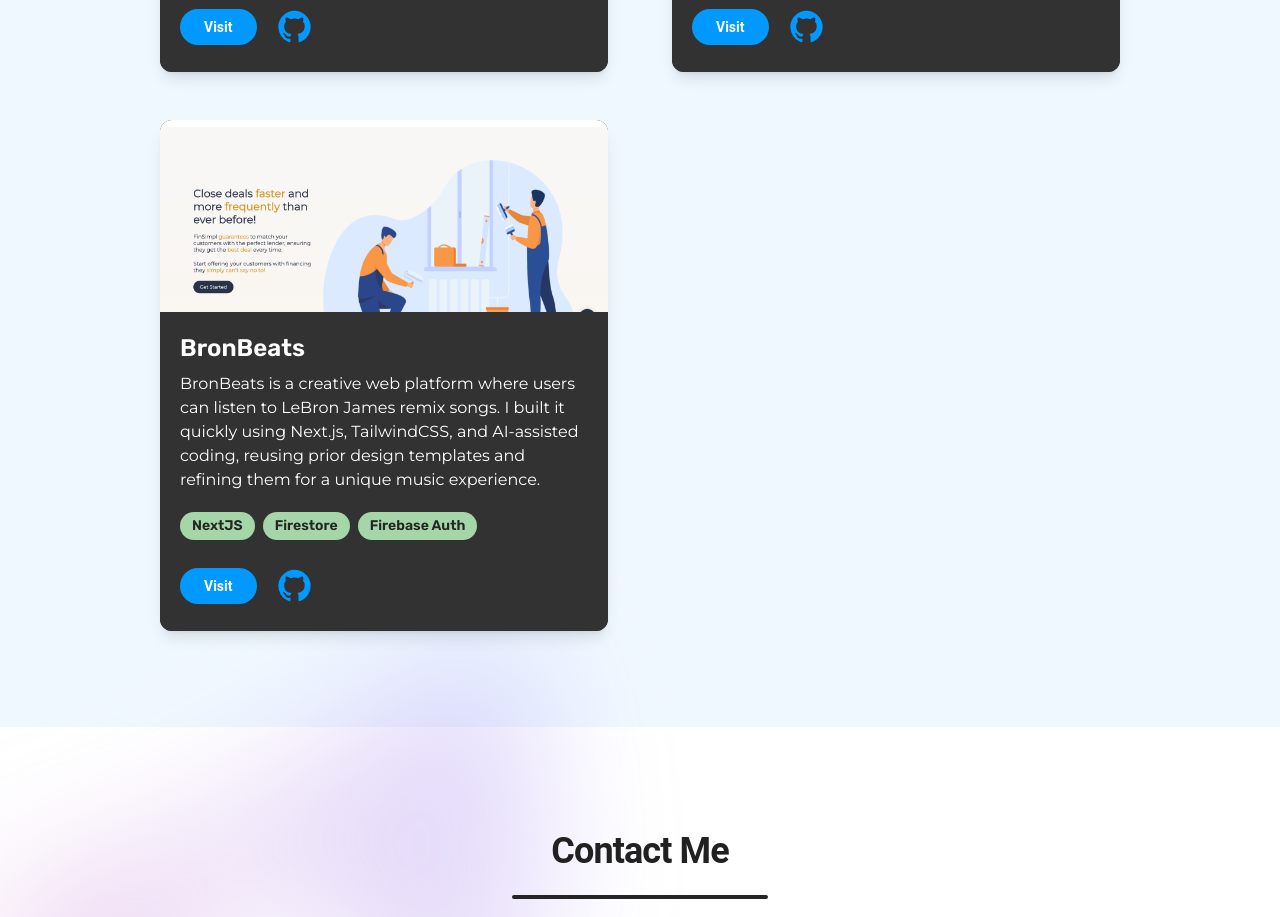
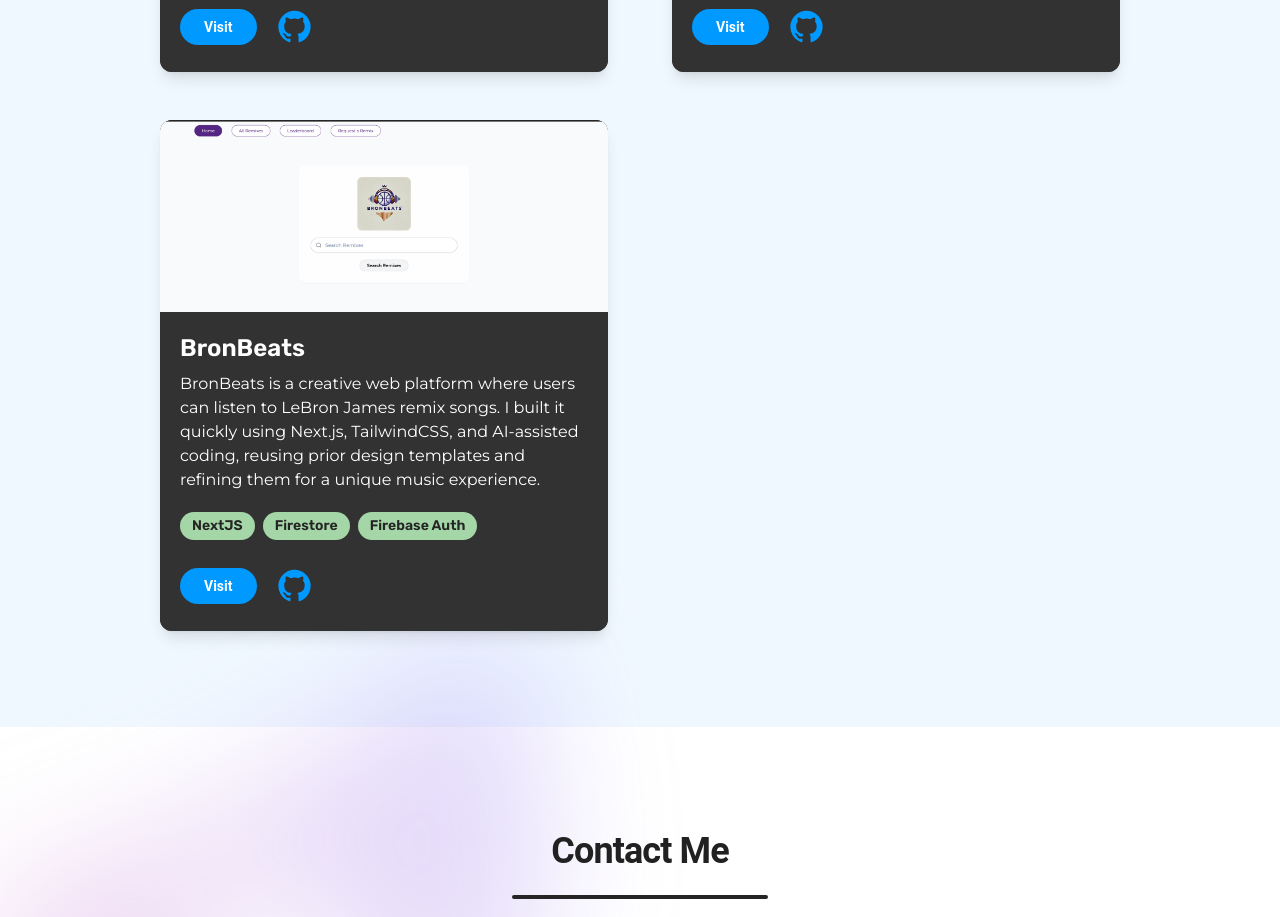
Before and after one commit to apkanwar/Portfolio, a Next.js app: page / in a window 1280 px wide. Shown: the part 2720-3637 px from the top of the page. Built offline with nearby package versions, Linux system fonts and the light colour scheme; a web font is replaced by a local one.

Commit message:
Added new projects to portfolio

```diff
--- a/src/components/cards/projectCards.js
+++ b/src/components/cards/projectCards.js
@@ -40,7 +40,7 @@
     page: 1,
   },
   {
-    image: "/projects/finsimpl.png",
+    image: "/projects/bronbeats.png",
     title: "BronBeats",
     description: "BronBeats is a creative web platform where users can listen to LeBron James remix songs. I built it quickly using Next.js, TailwindCSS, and AI-assisted coding, reusing prior design templates and refining them for a unique music experience.",
     tags: ["NextJS", "Firestore", "Firebase Auth"],
@@ -49,10 +49,10 @@
     page: 1,
   },
   {
-    image: "/projects/finsimpl.png",
+    image: "/projects/bmo.png",
     title: "BMO Banking Frontend Clone",
     description: "Leveraged Swift's AI-assisted coding features to accelerate component development, while applying my own design refinements and structural decisions.",
-    tags: ["NextJS", "Firestore", "Firebase Auth"],
+    tags: ["Swift"],
     liveLink: "",
     repoLink: "https://github.com/apkanwar/BMODemo_iOS",
     page: 2,
```
Also changed, not shown: public/projects/bmo.png (added), public/projects/bronbeats.png (added).
